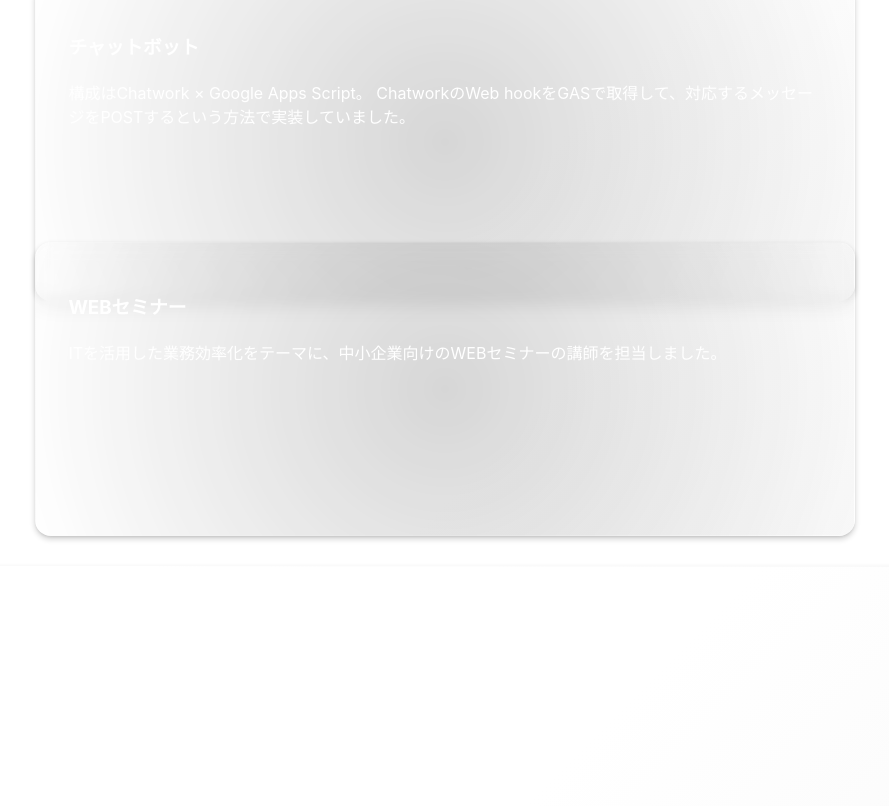
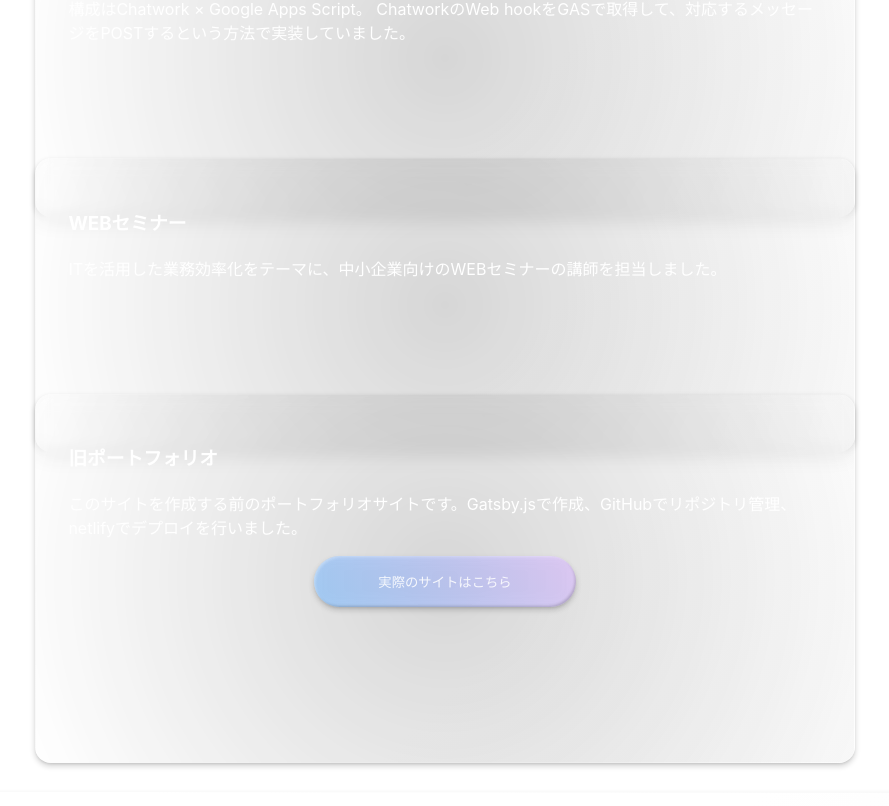
Before and after one commit to Local-Bias/nextjs-portfolio, a Next.js app: page /project in a window 1280 px wide. Shown: the part 1382-2188 px from the top of the page, without its empty margins (387-1276 px from the left). Built offline with nearby package versions, Linux system fonts and the light colour scheme.

Commit message:
💅 デザインを変更

```diff
--- a/components/pages/project/projects/index.tsx
+++ b/components/pages/project/projects/index.tsx
@@ -4,6 +4,7 @@ import { Glass } from '../../../common/glass';
 import { PROJECTS } from '../../../../contents/project';
 
 import Indicator from './indicator';
+import { GlassButton } from '../../../common/glass-button';
 
 const Component: VFCX = ({ className }) => (
   <div {...{ className }}>
@@ -12,6 +13,13 @@ const Component: VFCX = ({ className }) => (
         <Glass>
           <h3>{project.title}</h3>
           <p>{project.description}</p>
+          {!!project.link && (
+            <div className='link'>
+              <a href={project.link} target='_blank' rel='nofollow noopener noreferrer'>
+                <GlassButton>{project.linkLabel || 'Label'}</GlassButton>
+              </a>
+            </div>
+          )}
         </Glass>
         <div className='project-property'>
           {!!project.indicators &&
@@ -36,19 +44,22 @@ const StyledComponent = styled(Component)`
     align-items: streach;
 
     > div {
-      flex: 1;
-
       &:nth-of-type(1) {
         margin-bottom: -15%;
         padding: 32px;
         padding-bottom: calc(15% + 32px);
+
+        > .link {
+          width: 100%;
+          text-align: center;
+        }
       }
 
       &:nth-of-type(2) {
         padding: 0 0 32px 32px;
         display: flex;
         justify-content: flex-end;
-        gap: 32px;
+        gap: 16px;
       }
     }
   }
--- a/components/pages/project/projects/indicator.tsx
+++ b/components/pages/project/projects/indicator.tsx
@@ -19,11 +19,12 @@ const Component: VFCX<Props> = ({ className, indicator }) => (
 const StyledComponent = styled(Component)`
   display: flex;
   flex-direction: column;
-  gap: 36px;
-  padding: 36px;
+  gap: 24px;
+  padding: 24px;
+  max-width: 50%;
   @media (max-width: 1200px) {
-    padding: 3vmin;
-    gap: 3vmin;
+    padding: 2vmin;
+    gap: 2vmin;
   }
 
   > .title {
--- a/contents/project.ts
+++ b/contents/project.ts
@@ -8,6 +8,8 @@ export type Project = {
   title: string;
   description: string;
   indicators?: Indicator[];
+  link?: string;
+  linkLabel?: string;
 };
 
 export const PROJECTS: Project[] = [
@@ -18,7 +20,7 @@ export const PROJECTS: Project[] = [
     indicators: [
       {
         value: 97,
-        unit: '点',
+        unit: '/100点',
         description: 'Google PageSpeed Insightsで計測したモバイル版のサイトパフォーマンス',
       },
     ],
@@ -28,8 +30,8 @@ export const PROJECTS: Project[] = [
     description:
       '株式会社サイボウズの提供しているクラウドサービス「Kintone」で利用可能なプラグインを開発しています。導入実績は2022年1月に200社を超えました。',
     indicators: [
-      { value: 210, unit: '社', description: 'ご利用いただいた企業数' },
-      { value: 228000, unit: '回', description: 'プラグインが実行された回数' },
+      { value: 221, unit: '社', description: 'ご利用いただいた企業数' },
+      { value: 231302, unit: '回', description: 'プラグインが実行された回数' },
     ],
   },
   {
@@ -51,4 +53,11 @@ export const PROJECTS: Project[] = [
     description:
       'ITを活用した業務効率化をテーマに、中小企業向けのWEBセミナーの講師を担当しました。',
   },
+  {
+    title: '旧ポートフォリオ',
+    description:
+      'このサイトを作成する前のポートフォリオサイトです。Gatsby.jsで作成、GitHubでリポジトリ管理、netlifyでデプロイを行いました。',
+    link: 'https://ribbitlify.netlify.ap',
+    linkLabel: '実際のサイトはこちら',
+  },
 ];
```
